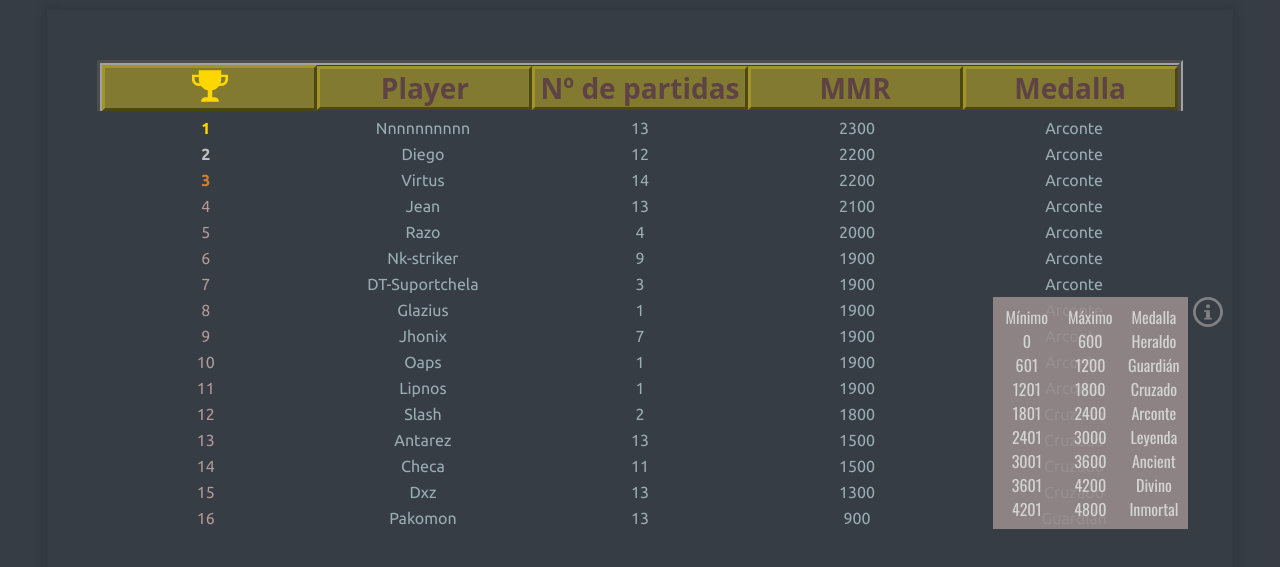
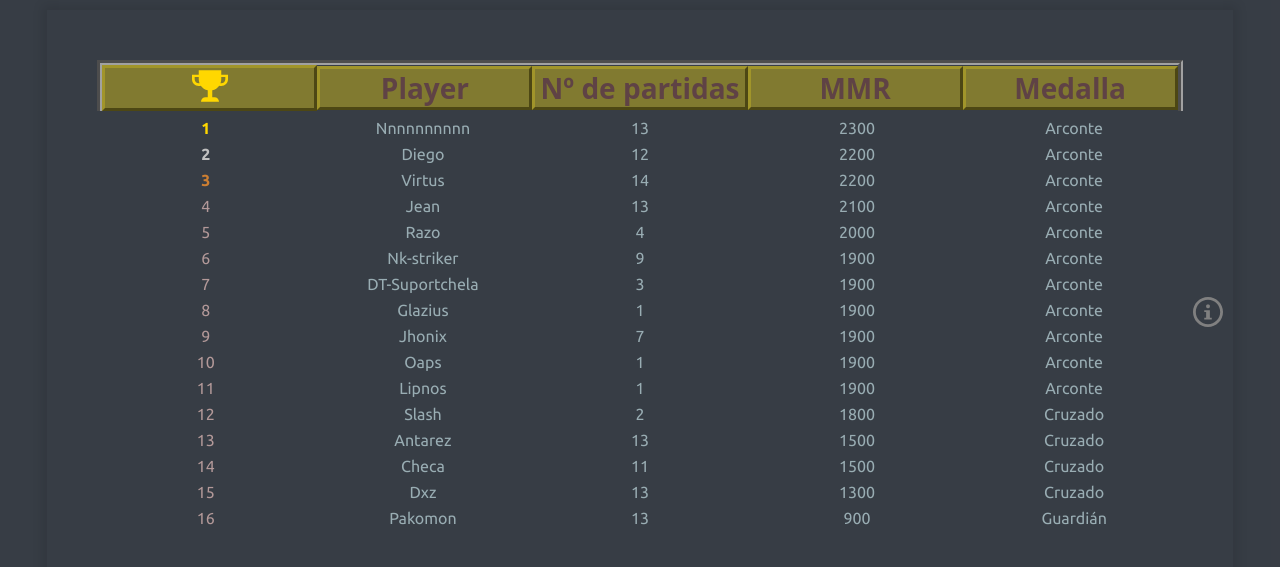
Before and after one commit to crehds/pysa, a React (Create React App) app in the folder client/: page / in a window 1280 px wide. Shown: the part 103-670 px from the top of the page. Built offline with nearby package versions, Linux system fonts and the light colour scheme; a web font is replaced by a local one.

Commit message:
fixing on medails

```diff
--- a/client/src/components/Medails/styles.jsx
+++ b/client/src/components/Medails/styles.jsx
@@ -8,7 +8,7 @@ export const MedailsDiv = styled.div`
   display: none;
   background-color: rgba(151, 140, 140, 0.897);
   padding: 8px;
-  display: grid;
+  /* display: grid; */
   grid-template-rows: 1fr 1fr 1fr 1fr 1fr 1fr 1fr 1fr 1fr;
 `;
 
--- a/client/src/components/Ranking/index.jsx
+++ b/client/src/components/Ranking/index.jsx
@@ -11,7 +11,7 @@ export const Ranking = () => {
   const value = useStateValue();
   function onMouseEnter() {
     let medails = document.getElementById('medails');
-    medails.style.display = 'block';
+    medails.style.display = 'grid';
   }
   function onMouseLeave() {
     let medails = document.getElementById('medails');
```
